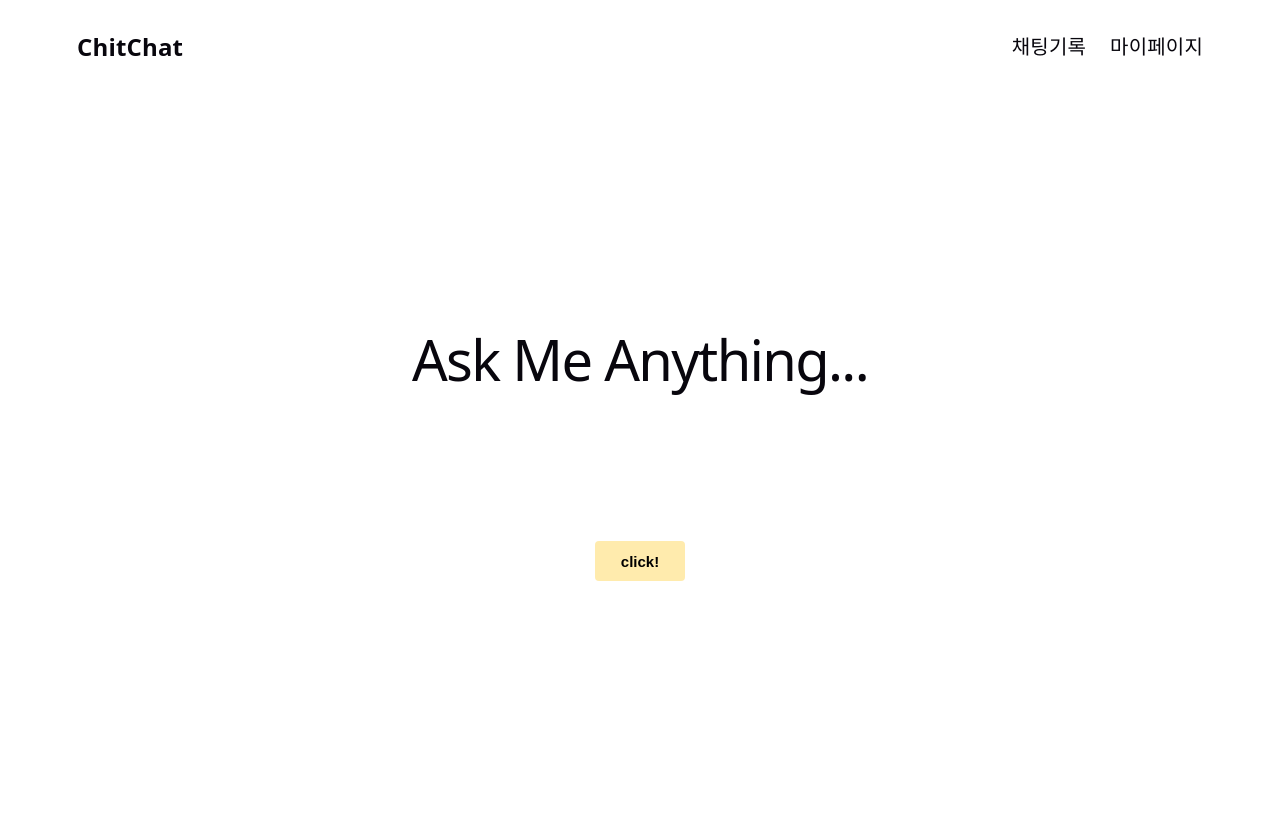
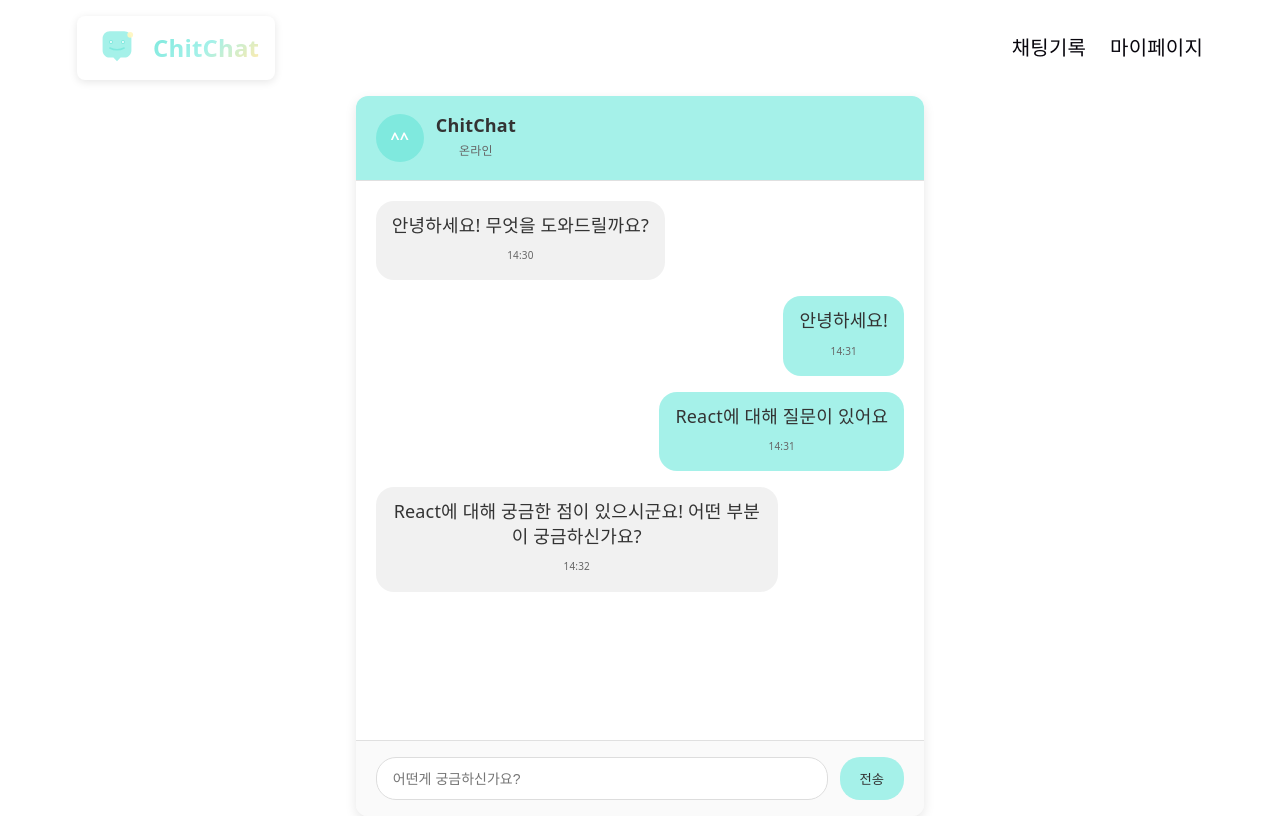
Before and after one commit to cherrybbang/chichat-front, a React (Vite) app: page /chat in a window 1280 px wide. Built offline with nearby package versions, Linux system fonts and the light colour scheme.

Commit message:
채팅 페이지 작업

```diff
--- a/package.json
+++ b/package.json
@@ -11,7 +11,8 @@
   },
   "dependencies": {
     "react": "^19.2.4",
-    "react-dom": "^19.2.4"
+    "react-dom": "^19.2.4",
+    "react-router-dom": "^7.13.1"
   },
   "devDependencies": {
     "@eslint/js": "^9.39.4",
--- a/src/App.css
+++ b/src/App.css
@@ -215,6 +215,19 @@
   .logo {
     font-size: 24px;
     color: var(--text-h);
+    display: flex;
+    align-items: center;
+    gap: 12px;
+    background: white;
+    padding: 8px 16px;
+    border-radius: 8px;
+    box-shadow: 0 2px 8px rgba(0, 0, 0, 0.1);
+    text-decoration: none;
+  }
+
+  .logo .relative {
+    display: flex;
+    align-items: center;
   }
 }
 
@@ -227,3 +240,149 @@
   font-size: 20px;
   margin-left: 24px;
 }
+
+.header-inner ul li a {
+  text-decoration: none;
+  color: inherit;
+  cursor: pointer;
+}
+
+.header-inner ul li a:hover {
+  color: #FFEBAD;
+}
+
+/* 채팅 페이지 스타일 */
+.chat-page {
+  display: flex;
+  flex-direction: column;
+  height: 90vh;
+  max-width: 800px;
+  margin: 0 auto;
+  background: white;
+  border-radius: 12px;
+  box-shadow: 0 4px 12px rgba(0, 0, 0, 0.1);
+  overflow: hidden;
+}
+
+.chat-header {
+  background: #A5F1E9;
+  padding: 16px 20px;
+  border-bottom: 1px solid #e0e0e0;
+}
+
+.profile {
+  display: flex;
+  align-items: center;
+  gap: 12px;
+}
+
+.profile-avatar {
+  width: 48px;
+  height: 48px;
+  background: #7FE9DE;
+  border-radius: 50%;
+  display: flex;
+  align-items: center;
+  justify-content: center;
+  font-weight: bold;
+  color: white;
+  font-size: 16px;
+}
+
+.profile-info h3 {
+  margin: 0;
+  font-size: 18px;
+  color: #333;
+}
+
+.profile-info p {
+  margin: 0;
+  font-size: 12px;
+  color: #666;
+}
+
+.chat-messages {
+  flex: 1;
+  padding: 20px;
+  overflow-y: auto;
+  display: flex;
+  flex-direction: column;
+  gap: 16px;
+}
+
+.message {
+  display: flex;
+}
+
+.message.user {
+  justify-content: flex-end;
+}
+
+.message.bot {
+  justify-content: flex-start;
+}
+
+.message-bubble {
+  max-width: 70%;
+  padding: 12px 16px;
+  border-radius: 18px;
+  position: relative;
+}
+
+.message.user .message-bubble {
+  background: #A5F1E9;
+  color: #333;
+}
+
+.message.bot .message-bubble {
+  background: #f1f1f1;
+  color: #333;
+}
+
+.message-bubble p {
+  margin: 0;
+  line-height: 1.4;
+}
+
+.message-time {
+  font-size: 10px;
+  color: #666;
+  margin-top: 4px;
+  display: block;
+}
+
+.chat-input {
+  display: flex;
+  padding: 16px 20px;
+  border-top: 1px solid #e0e0e0;
+  background: #fafafa;
+  gap: 12px;
+}
+
+.message-input {
+  flex: 1;
+  padding: 12px 16px;
+  border: 1px solid #ddd;
+  border-radius: 20px;
+  outline: none;
+  font-size: 14px;
+}
+
+.message-input:focus {
+  border-color: #A5F1E9;
+}
+
+.send-button {
+  padding: 12px 20px;
+  background: #A5F1E9;
+  border: none;
+  border-radius: 20px;
+  color: #333;
+  font-weight: bold;
+  cursor: pointer;
+  transition: background 0.3s;
+}
+
+.send-button:hover {
+  background: #7FE9DE;
+}
--- a/src/App.tsx
+++ b/src/App.tsx
@@ -1,15 +1,22 @@
-import './App.css'
+import { BrowserRouter as Router, Routes, Route } from 'react-router-dom'
 import MainPage from './components/MainPage'
 import Header from './components/Header'
+import ChatPage from './pages/ChatPage'
+import './App.css'
 
 function App() {
 
   return (
     <>
+    <Router>
       <Header />
       <section id="center">
-        <MainPage />
+        <Routes>
+          <Route path="/" element={<MainPage />} />
+          <Route path="/chat" element={<ChatPage />} />
+        </Routes>
       </section>
+    </Router>
     </>
   )
 }
--- a/src/components/Header.tsx
+++ b/src/components/Header.tsx
@@ -1,13 +1,51 @@
+import { Link } from "react-router-dom";
+
 function Header() {
   return (
     <header className="header">
       <div className="header-inner">
-        <div className="logo">
-          ChitChat
-        </div>
+        <Link to="/" className="logo">
+          <div className="relative">
+            <svg
+              width="48"
+              height="48"
+              viewBox="0 0 200 200"
+              fill="none"
+              xmlns="http://www.w3.org/2000/svg"
+            >
+              <path
+                d="M160 60C160 43.4315 146.569 30 130 30H70C53.4315 30 40 43.4315 40 60V110C40 126.569 53.4315 140 70 140H85L100 155L115 140H130C146.569 140 160 126.569 160 110V60Z"
+                fill="#A5F1E9"
+              />
+              <circle cx="75" cy="75" r="8" fill="#7FE9DE" />
+              <circle cx="75" cy="75" r="4" fill="white" />
+              <circle cx="125" cy="75" r="8" fill="#7FE9DE" />
+              <circle cx="125" cy="75" r="4" fill="white" />
+              <path
+                d="M70 100 Q100 115 130 100"
+                stroke="#7FE9DE"
+                strokeWidth="6"
+                strokeLinecap="round"
+                fill="none"
+              />
+              <circle cx="155" cy="45" r="12" fill="#FFF6BF" opacity="0.9" />
+            </svg>
+          </div>
+           <span className="text-2xl font-bold" style={{
+            fontFamily: '"Quicksand", "Nunito", "Poppins", system-ui, sans-serif',
+            background: 'linear-gradient(135deg, #7FE9DE 0%, #A5F1E9 50%, #FFEBAD 100%)',
+            WebkitBackgroundClip: 'text',
+            WebkitTextFillColor: 'transparent',
+            backgroundClip: 'text',
+          }}>
+            ChitChat
+          </span>
+        </Link>
         <nav>
           <ul>
-            <li>채팅기록</li>
+            <li>
+              <Link to="/chat">채팅기록</Link>
+            </li>
             <li>마이페이지</li>
           </ul>
         </nav>
--- a/src/components/MainPage.tsx
+++ b/src/components/MainPage.tsx
@@ -1,8 +1,16 @@
+import { useNavigate } from 'react-router-dom'
+
 function MainPage() {
+  const navigate = useNavigate()
+
+  const handleClick = () => {
+    navigate('/chat')
+  }
+
   return (
     <div>
       <h1>Ask Me Anything...</h1>
-      <button className="main-page-btn">click!</button>
+      <button className="main-page-btn" onClick={handleClick}>click!</button>
     </div>
   )
 }
--- a/src/pages/ChatPage.tsx
+++ b/src/pages/ChatPage.tsx
@@ -0,0 +1,56 @@
+function ChatPage() {
+  return (
+    <div className="chat-page">
+      <div className="chat-header">
+        <div className="profile">
+          <div className="profile-avatar">^^</div>
+          <div className="profile-info">
+            <h3>ChitChat</h3>
+            <p>온라인</p>
+          </div>
+        </div>
+      </div>
+
+      <div className="chat-messages">
+        <div className="message bot">
+          <div className="message-bubble">
+            <p>안녕하세요! 무엇을 도와드릴까요?</p>
+            <span className="message-time">14:30</span>
+          </div>
+        </div>
+
+        <div className="message user">
+          <div className="message-bubble">
+            <p>안녕하세요!</p>
+            <span className="message-time">14:31</span>
+          </div>
+        </div>
+
+        <div className="message user">
+          <div className="message-bubble">
+            <p>React에 대해 질문이 있어요</p>
+            <span className="message-time">14:31</span>
+          </div>
+        </div>
+
+        <div className="message bot">
+          <div className="message-bubble">
+            <p>React에 대해 궁금한 점이 있으시군요! 어떤 부분이 궁금하신가요?</p>
+            <span className="message-time">14:32</span>
+          </div>
+        </div>
+      </div>
+
+      <div className="chat-input">
+        <input
+          type="text"
+          placeholder="어떤게 궁금하신가요?"
+          className="message-input"
+        />
+        <button className="send-button">전송</button>
+      </div>
+    </div>
+  );
+}
+
+export default ChatPage;
```
Also changed, not shown: 1 other file (tests, documents, lock files or other folders).
